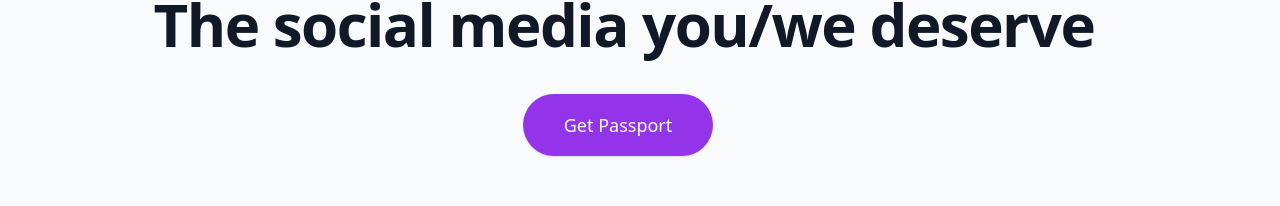
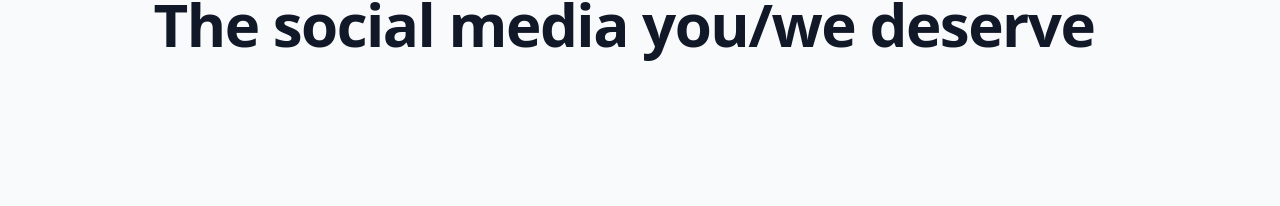
Before and after one commit to Sapien-Nation/citizen-hub, a Next.js app: page / in a window 1280 px wide. Shown: the part 338-544 px from the top of the page. Built offline with nearby package versions, Linux system fonts and the light colour scheme; no server answers.

Commit message:
feat: remove get passport

```diff
--- a/pages/index.tsx
+++ b/pages/index.tsx
@@ -28,14 +28,14 @@ const IndexPage: NextPage = () => {
               </h1>
               <div className="mt-10 flex justify-center">
                 <div className="rounded-full shadow">
-                  <Link href="/passport">
+                  {/* <Link href="/passport">
                     <a
                       href="#"
                       className="w-full flex items-center justify-center px-8 py-3 border border-transparent text-base font-medium rounded-full text-white bg-purple-600 hover:bg-purple-700 md:py-4 md:text-lg md:px-10"
                     >
                       Get Passport
                     </a>
-                  </Link>
+                  </Link> */}
                 </div>
                 <div className="mt-3 rounded-full shadow sm:mt-0 sm:ml-3">
                   {me === null && (
```
